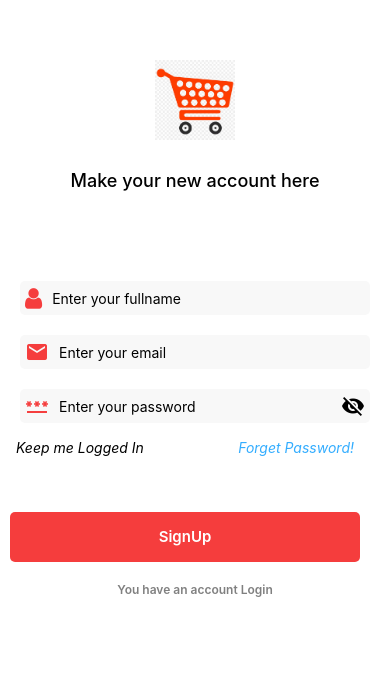
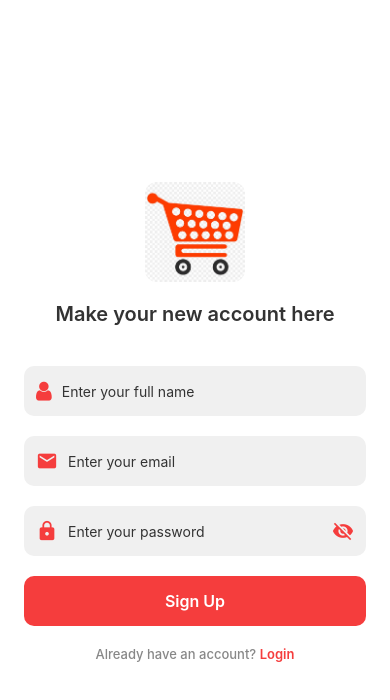
Before and after one commit to rishabh21g/native-buy-in, a React Native app: screen /Register in a window 390 px wide. Shown: the top 700 px of the page. Built offline with nearby package versions, Linux system fonts and the light colour scheme.

Commit message:
bugs resolve

```diff
--- a/screens/Login.js
+++ b/screens/Login.js
@@ -7,6 +7,7 @@ import {
   Alert,
   ActivityIndicator,
   TouchableOpacity,
+  Platform,
 } from "react-native";
 import React, { useState } from "react";
 import MaterialIcons from "@expo/vector-icons/MaterialIcons";
@@ -53,159 +54,162 @@ const Login = () => {
     <SafeAreaView
       style={{
         flex: 1,
-        backgroundColor: "white",
-        alignItems: "center",
-        padding: 40,
+        backgroundColor: "#fff",
+        paddingHorizontal: 24,
+        justifyContent: "center",
       }}
     >
-      <View
-        style={{
-          margin: 20,
-        }}
+      <KeyboardAvoidingView
+        behavior={Platform.OS === "ios" ? "padding" : undefined}
+        keyboardVerticalOffset={50}
+        style={{ flex: 1, justifyContent: "center" }}
       >
+        {/* Logo */}
+        <View style={{ alignItems: "center", marginBottom: 40 }}>
           <Image
-          style={{ width: 80, height: 80 }}
+            style={{ width: 100, height: 100, borderRadius: 12 }}
             source={require("../assets/market.jpg")}
           />
-      </View>
-      <KeyboardAvoidingView>
-        <View style={{ alignContent: "center", alignItems: "center" }}>
           <Text
             style={{
-              margin: 10,
-              fontWeight: 500,
-              fontSize: 18,
-              color: "black",
+              marginTop: 20,
+              fontSize: 20,
+              fontWeight: "600",
+              color: "#333",
             }}
           >
             Login to your account
           </Text>
         </View>
-        <View
-          style={{
-            marginTop: 70,
-          }}
-        >
+
+        {/* Email Input */}
         <View
           style={{
             flexDirection: "row",
-              alignContent: "center",
             alignItems: "center",
-              gap: 10,
-              backgroundColor: "#F8F8F8",
-              padding: 5,
-              borderRadius: 5,
-              width: 350,
-              margin: 10,
-              //   borderWidth: 0.5,
-              elevation: 2,
+            backgroundColor: "#F0F0F0",
+            borderRadius: 10,
+            paddingHorizontal: 12,
+            marginBottom: 20,
+            height: 50,
+            elevation: 1,
           }}
         >
-            <MaterialIcons name="email" size={24} color="#f53d3d" />
+          <MaterialIcons name="email" size={22} color="#f53d3d" />
           <TextInput
             placeholder="Enter your email"
             onChangeText={(text) => setemail(text.trim())}
             value={email}
+            keyboardType="email-address"
             style={{
-                width: 300,
+              flex: 1,
+              marginLeft: 10,
+              fontSize: 14,
+              color: "#333",
             }}
           />
         </View>
+
+        {/* Password Input */}
         <View
           style={{
             flexDirection: "row",
-              alignContent: "center",
             alignItems: "center",
-              gap: 10,
-              backgroundColor: "#F8F8F8",
-              padding: 5,
-              borderRadius: 5,
-              width: 350,
-              margin: 10,
-              //   borderWidth: 0.5,
-              elevation: 2,
+            backgroundColor: "#F0F0F0",
+            borderRadius: 10,
+            paddingHorizontal: 12,
+            marginBottom: 10,
+            height: 50,
+            elevation: 1,
           }}
         >
-            <MaterialIcons name="password" size={24} color="#f53d3d" />
+          <MaterialIcons name="lock" size={22} color="#f53d3d" />
           <TextInput
             secureTextEntry={!showPassword}
             placeholder="Enter your password"
             value={password}
             onChangeText={(text) => setpassword(text)}
             style={{
-                width: 300,
+              flex: 1,
+              marginLeft: 10,
+              fontSize: 14,
+              color: "#333",
             }}
           />
           <TouchableOpacity onPress={() => setShowPassword(!showPassword)}>
             <MaterialIcons
               name={!showPassword ? "visibility-off" : "visibility"}
-                size={24}
-                color="f53d3d"
+              size={22}
+              color="#f53d3d"
             />
           </TouchableOpacity>
         </View>
-        </View>
+
+        {/* Forget / Keep me Logged in */}
         <View
           style={{
-            width: 350,
+            flexDirection: "row",
             justifyContent: "space-between",
-            flexDirection: "row",
-            padding: 6,
+            marginBottom: 30,
+            paddingHorizontal: 2,
           }}
         >
-          <Text style={{ fontStyle: "italic" }}>Keep me Logged In</Text>
-          <Text style={{ fontStyle: "italic", color: "#33adff" }}>
-            Forget Password!
+          <Text style={{ fontSize: 12, fontStyle: "italic", color: "#555" }}>
+            Keep me logged in
+          </Text>
+          <Text
+            style={{
+              fontSize: 12,
+              fontStyle: "italic",
+              color: "#33adff",
+              fontWeight: "500",
+            }}
+          >
+            Forgot Password?
           </Text>
         </View>
-        <View
-          style={{
-            marginTop: 70,
-            alignContent: "center",
-            alignItems: "center",
-            width: 350,
-          }}
-        >
+
+        {/* Login Button */}
         <Pressable
           style={{
-              width: 350,
-              alignItems: "center",
             backgroundColor: "#f53d3d",
             height: 50,
-              borderRadius: 5,
+            borderRadius: 10,
+            justifyContent: "center",
+            alignItems: "center",
           }}
           onPress={handleLogin}
         >
           {loading ? (
-              <ActivityIndicator size={"large"} color={"black"} />
+            <ActivityIndicator size="small" color="#fff" />
           ) : (
             <Text
               style={{
-                  textAlign: "center",
-                  padding: 15,
-                  fontSize: 15,
-                  fontWeight: 600,
-                  color: "white",
+                fontSize: 16,
+                fontWeight: "600",
+                color: "#fff",
               }}
             >
               Login
             </Text>
           )}
         </Pressable>
-        </View>
+
+        {/* Sign up */}
         <Pressable
           style={{ marginTop: 20 }}
           onPress={() => navigation.navigate("Register")}
         >
           <Text
             style={{
-              fontWeight: 600,
+              fontSize: 13,
               textAlign: "center",
-              color: "gray",
-              fontSize: 12,
+              color: "#888",
+              fontWeight: "500",
             }}
           >
-            Don't have an account Sign'up
+            Don't have an account?{" "}
+            <Text style={{ color: "#f53d3d", fontWeight: "600" }}>Sign up</Text>
           </Text>
         </Pressable>
       </KeyboardAvoidingView>
--- a/screens/Register.js
+++ b/screens/Register.js
@@ -7,6 +7,7 @@ import {
   Alert,
   ActivityIndicator,
   TouchableOpacity,
+  Platform,
 } from "react-native";
 import React, { useState } from "react";
 import MaterialIcons from "@expo/vector-icons/MaterialIcons";
@@ -40,6 +41,7 @@ const Register = () => {
       setname("");
       setemail("");
       setpassword("");
+      navigation.replace("Home")
     } catch (err) {
       Alert.alert("Registration error");
       console.log(err);
@@ -52,184 +54,165 @@ const Register = () => {
     <SafeAreaView
       style={{
         flex: 1,
-        backgroundColor: "white",
-        alignItems: "center",
-        padding: 40,
+        backgroundColor: "#fff",
+        paddingHorizontal: 24,
+        justifyContent: "center",
       }}
     >
-      <View
-        style={{
-          margin: 20,
-        }}
+      <KeyboardAvoidingView
+        behavior={Platform.OS === "ios" ? "padding" : undefined}
+        keyboardVerticalOffset={50}
+        style={{ flex: 1, justifyContent: "center" }}
       >
+        {/* Logo */}
+        <View style={{ alignItems: "center", marginBottom: 40 }}>
           <Image
-          style={{ width: 80, height: 80 }}
+            style={{ width: 100, height: 100, borderRadius: 12 }}
             source={require("../assets/market.jpg")}
           />
-      </View>
-      <KeyboardAvoidingView>
-        <View style={{ alignContent: "center", alignItems: "center" }}>
           <Text
             style={{
-              margin: 10,
-              fontWeight: 500,
-              fontSize: 18,
-              color: "black",
+              marginTop: 20,
+              fontSize: 20,
+              fontWeight: "600",
+              color: "#333",
             }}
           >
             Make your new account here
           </Text>
         </View>
-        <View
-          style={{
-            marginTop: 70,
-          }}
-        >
+
+        {/* Full Name */}
         <View
           style={{
             flexDirection: "row",
-              alignContent: "center",
             alignItems: "center",
-              gap: 10,
-              backgroundColor: "#F8F8F8",
-              padding: 5,
-              borderRadius: 5,
-              width: 350,
-              margin: 10,
-              //   borderWidth: 0.5,
-              elevation: 2,
+            backgroundColor: "#F0F0F0",
+            borderRadius: 10,
+            paddingHorizontal: 12,
+            marginBottom: 20,
+            height: 50,
+            elevation: 1,
           }}
         >
-            <FontAwesome name="user" size={24} color="#f53d3d" />
+          <FontAwesome name="user" size={22} color="#f53d3d" />
           <TextInput
-              placeholder="Enter your fullname"
+            placeholder="Enter your full name"
             onChangeText={(text) => setname(text)}
             value={name}
             style={{
-                width: 300,
+              flex: 1,
+              marginLeft: 10,
+              fontSize: 14,
+              color: "#333",
             }}
           />
         </View>
+
+        {/* Email */}
         <View
           style={{
             flexDirection: "row",
-              alignContent: "center",
             alignItems: "center",
-              gap: 10,
-              backgroundColor: "#F8F8F8",
-              padding: 5,
-              borderRadius: 5,
-              width: 350,
-              margin: 10,
-              //   borderWidth: 0.5,
-              elevation: 2,
+            backgroundColor: "#F0F0F0",
+            borderRadius: 10,
+            paddingHorizontal: 12,
+            marginBottom: 20,
+            height: 50,
+            elevation: 1,
           }}
         >
-            <MaterialIcons name="email" size={24} color="#f53d3d" />
+          <MaterialIcons name="email" size={22} color="#f53d3d" />
           <TextInput
             placeholder="Enter your email"
             onChangeText={(text) => setemail(text.trim())}
             value={email}
+            keyboardType="email-address"
             style={{
-                width: 300,
+              flex: 1,
+              marginLeft: 10,
+              fontSize: 14,
+              color: "#333",
             }}
           />
         </View>
+
+        {/* Password */}
         <View
           style={{
             flexDirection: "row",
-              alignContent: "center",
             alignItems: "center",
-              gap: 10,
-              backgroundColor: "#F8F8F8",
-              padding: 5,
-              borderRadius: 5,
-              width: 350,
-              margin: 10,
-              //   borderWidth: 0.5,
-              elevation: 2,
+            backgroundColor: "#F0F0F0",
+            borderRadius: 10,
+            paddingHorizontal: 12,
+            marginBottom: 20,
+            height: 50,
+            elevation: 1,
           }}
         >
-            <MaterialIcons name="password" size={24} color="#f53d3d" />
+          <MaterialIcons name="lock" size={22} color="#f53d3d" />
           <TextInput
             secureTextEntry={!showPassword}
             placeholder="Enter your password"
             value={password}
             onChangeText={(text) => setpassword(text)}
             style={{
-                width: 300,
+              flex: 1,
+              marginLeft: 10,
+              fontSize: 14,
+              color: "#333",
             }}
           />
           <TouchableOpacity onPress={() => setShowPassword(!showPassword)}>
             <MaterialIcons
               name={!showPassword ? "visibility-off" : "visibility"}
-                size={24}
-                color="f53d3d"
+              size={22}
+              color="#f53d3d"
             />
           </TouchableOpacity>
         </View>
-        </View>
-        <View
-          style={{
-            width: 350,
-            justifyContent: "space-between",
-            flexDirection: "row",
-            padding: 6,
-          }}
-        >
-          <Text style={{ fontStyle: "italic" }}>Keep me Logged In</Text>
-          <Text style={{ fontStyle: "italic", color: "#33adff" }}>
-            Forget Password!
-          </Text>
-        </View>
-        <View
-          style={{
-            marginTop: 50,
-            alignContent: "center",
-            alignItems: "center",
-            width: 350,
-          }}
-        >
+
+        {/* SignUp Button */}
         <Pressable
           style={{
-              width: 350,
-              alignItems: "center",
             backgroundColor: "#f53d3d",
             height: 50,
-              borderRadius: 5,
+            borderRadius: 10,
+            justifyContent: "center",
+            alignItems: "center",
           }}
           onPress={handleRegistration}
         >
           {loading ? (
-              <ActivityIndicator size="large" color="f53d3d" />
+            <ActivityIndicator size="small" color="#fff" />
           ) : (
             <Text
               style={{
-                  textAlign: "center",
-                  padding: 15,
-                  fontSize: 15,
-                  fontWeight: 600,
-                  color: "white",
+                fontSize: 16,
+                fontWeight: "600",
+                color: "#fff",
               }}
             >
-                SignUp
+              Sign Up
             </Text>
           )}
         </Pressable>
-        </View>
+
+        {/* Login Link */}
         <Pressable
           style={{ marginTop: 20 }}
           onPress={() => navigation.navigate("Login")}
         >
           <Text
             style={{
-              fontWeight: 600,
+              fontSize: 13,
               textAlign: "center",
-              color: "gray",
-              fontSize: 12,
+              color: "#888",
+              fontWeight: "500",
             }}
           >
-            You have an account Login
+            Already have an account?{" "}
+            <Text style={{ color: "#f53d3d", fontWeight: "600" }}>Login</Text>
           </Text>
         </Pressable>
       </KeyboardAvoidingView>
```
Also changed, not shown: navigation/StackNav.js (+42 -0 lines), screens/Profile.js (added, +12 -0 lines), 1 other file (tests, documents, lock files or other folders). Lines whose indentation alone changed are shown as unchanged.
